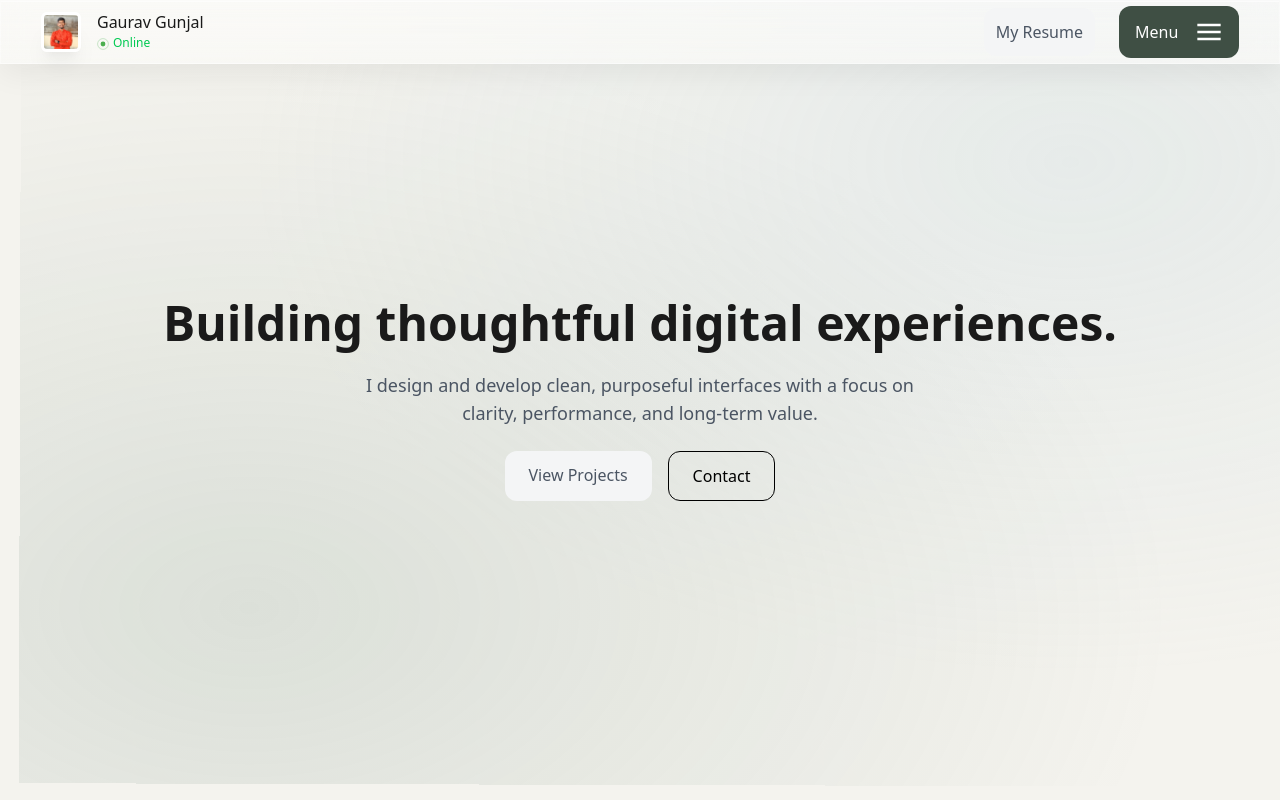
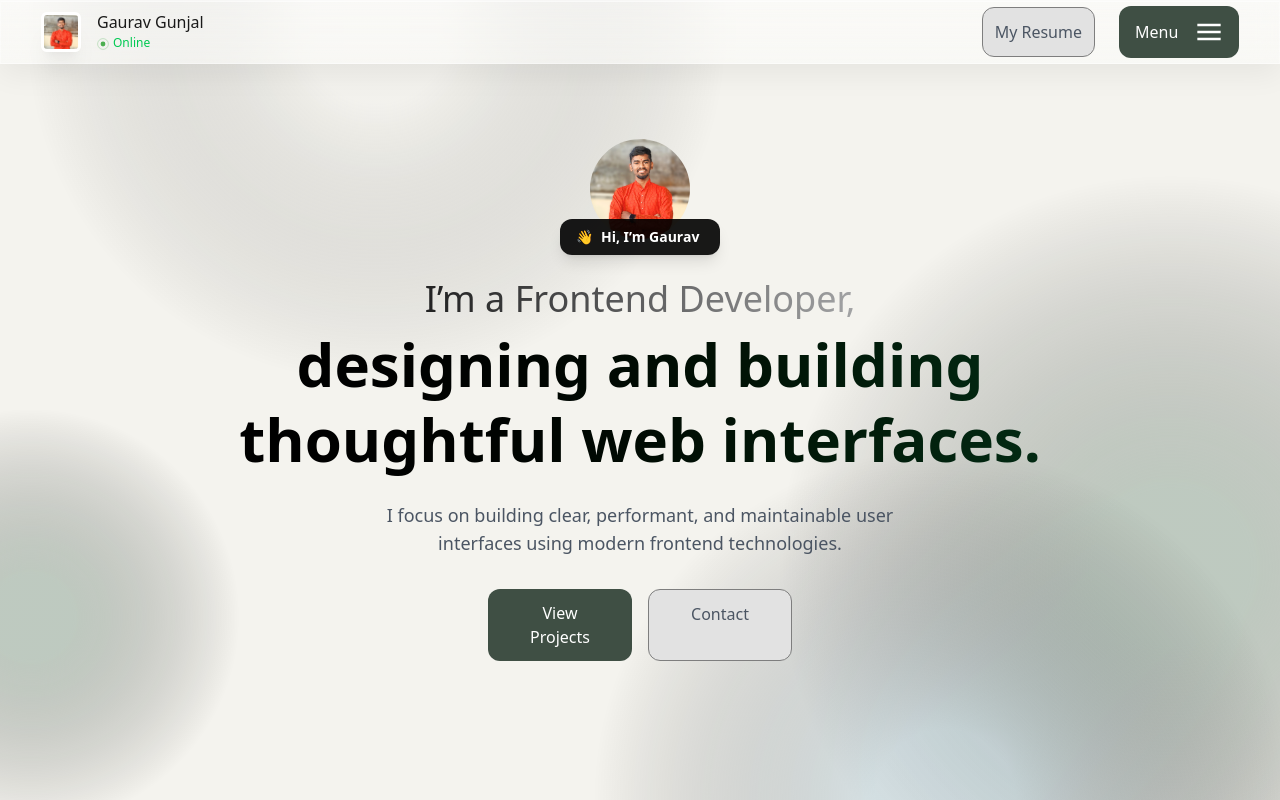
Before and after one commit to gauravGunjal14/portfolio, a React (Vite) app: page / in a window 1280 px wide. Built offline with nearby package versions, Linux system fonts and the light colour scheme.

Commit message:
hero section

```diff
--- /dev/null
+++ b/src/Components/GradientBackground.jsx
@@ -0,0 +1,82 @@
+import { useEffect, useRef } from "react";
+
+export default function GradientBackground() {
+  const canvasRef = useRef(null);
+
+  useEffect(() => {
+    const canvas = canvasRef.current;
+    const ctx = canvas.getContext("2d");
+
+    let width, height;
+    let blobs = [];
+
+    const COLORS = [
+      "rgba(110,139,122,0.4)",
+      "rgba(143,169,155,0.5)",
+      "rgba(170,200,215,0.4)",
+      "rgba(120,155,180,0.1)",
+      "rgba(240,240,235,0.3)",
+    ];
+
+    function resize() {
+      width = canvas.width = window.innerWidth;
+      height = canvas.height = window.innerHeight;
+    }
+
+    function createBlobs() {
+      blobs = Array.from({ length: 4 }).map(() => ({
+        x: Math.random() * width,
+        y: Math.random() * height,
+        r: 200 + Math.random() * 200,
+        dx: (Math.random() - 0.5) * 0.3,
+        dy: (Math.random() - 0.5) * 0.3,
+        color: COLORS[Math.floor(Math.random() * COLORS.length)],
+      }));
+    }
+
+    function draw() {
+      ctx.clearRect(0, 0, width, height);
+
+      blobs.forEach(blob => {
+        const grad = ctx.createRadialGradient(
+          blob.x,
+          blob.y,
+          blob.r * 0.2,
+          blob.x,
+          blob.y,
+          blob.r
+        );
+
+        grad.addColorStop(0, blob.color);
+        grad.addColorStop(1, "transparent");
+
+        ctx.fillStyle = grad;
+        ctx.beginPath();
+        ctx.arc(blob.x, blob.y, blob.r, 0, Math.PI * 2);
+        ctx.fill();
+
+        blob.x += blob.dx;
+        blob.y += blob.dy;
+
+        if (blob.x < -blob.r || blob.x > width + blob.r) blob.dx *= -1;
+        if (blob.y < -blob.r || blob.y > height + blob.r) blob.dy *= -1;
+      });
+
+      requestAnimationFrame(draw);
+    }
+
+    resize();
+    createBlobs();
+    draw();
+
+    window.addEventListener("resize", resize);
+    return () => window.removeEventListener("resize", resize);
+  }, []);
+
+  return (
+    <canvas
+      ref={canvasRef}
+      className="absolute inset-0 w-full h-full"
+    />
+  );
+}
--- a/src/Components/Hedder.jsx
+++ b/src/Components/Hedder.jsx
@@ -82,7 +82,7 @@ export default function Headder() {
 
             {/* Menu section */}
             <div className="flex items-center gap-6 font-medium">
-                <a className="button-bg-accent p-3 hidden md:flex items-center justify-center rounded-xl hover:bg-[#e0e0e08c]" href="">My Resume</a>
+                <a className="button-bg-accent p-3 hidden md:flex items-center justify-center rounded-xl hover:bg-[#e0e0e08c]">My Resume</a>
 
                 {/* Menu button */}
                 <button
--- a/src/Components/Hero.jsx
+++ b/src/Components/Hero.jsx
@@ -1,63 +1,48 @@
 import { useEffect, useRef } from "react";
 import { gsap } from "gsap";
+import GradientBackground from "./GradientBackground.jsx"
+import { Link } from "react-router-dom";
 
 export default function Hero() {
-    const bgRef = useRef(null);
-
-    useEffect(() => {
-        gsap.to(bgRef.current, {
-            x: 60,
-            y: -45,
-            rotation: 0.5,
-            duration: 14,
-            ease: "sine.inOut",
-            repeat: -1,
-            yoyo: true,
-        });
-    }, []);
 
     return (
         <section className="relative min-h-screen overflow-hidden bg-[#F4F3EE]">
-
-            {/* Ambient gradient layer */}
-            <div
-                ref={bgRef}
-                className="absolute inset-0"
-                style={{
-                    backgroundImage: `
-  radial-gradient(
-    90% 90% at 18% 78%,
-    rgba(110, 139, 122, 0.18),
-    transparent 80%
-  ),
-  radial-gradient(
-    80% 80% at 82% 22%,
-    rgba(170, 200, 215, 0.18),
-    transparent 80%
-  )
-`
-                    ,
-                }}
-            />
+            {/* canvas layer */}
+            <GradientBackground />
 
             {/* Content */}
-            <div className="relative z-10 h-screen flex flex-col items-center justify-center text-center px-6 gap-6">
-                <h1 className="text-5xl font-bold text-primary">
-                    Building thoughtful digital experiences.
-                </h1>
+            <div className="relative z-10 h-screen flex flex-col items-center justify-center text-center px-6">
 
-                <p className="max-w-xl text-secondary text-lg">
-                    I design and develop clean, purposeful interfaces with a focus on
-                    clarity, performance, and long-term value.
+                <div className="flex flex-col items-center relative mb-10">
+                    <img className="h-25 w-25 rounded-full" src="./gaurav.jpg" alt="Gaurav Gunjal" />
+                    <div className="mb-6 inline-flex w-40 items-center gap-2 rounded-xl bg-black/90 px-4 py-2 text-sm font-semibold text-white absolute -bottom-10 shadow-lg">
+                        <span>👋</span>
+                        <span>Hi, I’m Gaurav</span>
+                    </div>
+                </div>
+
+                <div className="max-w-4xl">
+                    <p className="text-2xl md:text-4xl font-medium bg-linear-to-r from-black to-gray-100 bg-clip-text text-transparent mb-2">
+                        I’m a Frontend Developer,
+                    </p>
+
+                    <h1 className="text-4xl md:text-6xl font-semibold bg-linear-to-r from-black to-green-950 bg-clip-text text-transparent leading-tight">
+                        designing and building thoughtful web interfaces.
+                    </h1>
+                </div>
+
+                <p className="mt-6 max-w-xl text-secondary text-lg">
+                    I focus on building clear, performant, and maintainable user interfaces
+                    using modern frontend technologies.
                 </p>
 
-                <div className="flex gap-4">
-                    <a className="button-bg-accent px-6 py-3 rounded-xl">
+                <div className="mt-8 flex gap-4">
+                    <Link to="/projects" className="bg-accent w-36 px-6 py-3 rounded-xl">
                         View Projects
-                    </a>
-                    <a className="px-6 py-3 rounded-xl border border-primary/20">
+                    </Link>
+                    <Link to="/contact" className="button-bg-accent w-36 px-6 py-3 rounded-xl">
                         Contact
-                    </a>
+                    </Link>
                 </div>
             </div>
         </section>
--- a/src/index.css
+++ b/src/index.css
@@ -5,7 +5,7 @@
   --text-primary: #1A1A1A;
   --text-secondary: #4B5563;
   --accent-olive: #3F4F44;
-  --button-bg-secondary: #F4F5F6;
+  --button-bg-secondary: #e2e2e2;
 }
 
 .bg-main {
@@ -28,6 +28,7 @@
 .button-bg-accent {
   background-color: var(--button-bg-secondary);
   color: #4B5563;
+    border: 1px solid rgb(126, 126, 126);
 }
 
 .text-accent {
@@ -40,11 +41,4 @@
   -webkit-backdrop-filter: blur(14px) saturate(120%);
   border: 1px solid rgba(255, 255, 255, 0.35);
   box-shadow: 0 10px 30px rgba(0, 0, 0, 0.06), inset 0 1px 0 rgba(255, 255, 255, 0.6);
-  /* background-image: */
-    /* radial-gradient(circle at 15% 80%,
-      rgba(52, 174, 103, 0.3),
-      transparent 70%),
-    radial-gradient(circle at 85% 20%,
-      rgba(48, 150, 201, 0.3),
-      transparent 70%) */
 }
```
